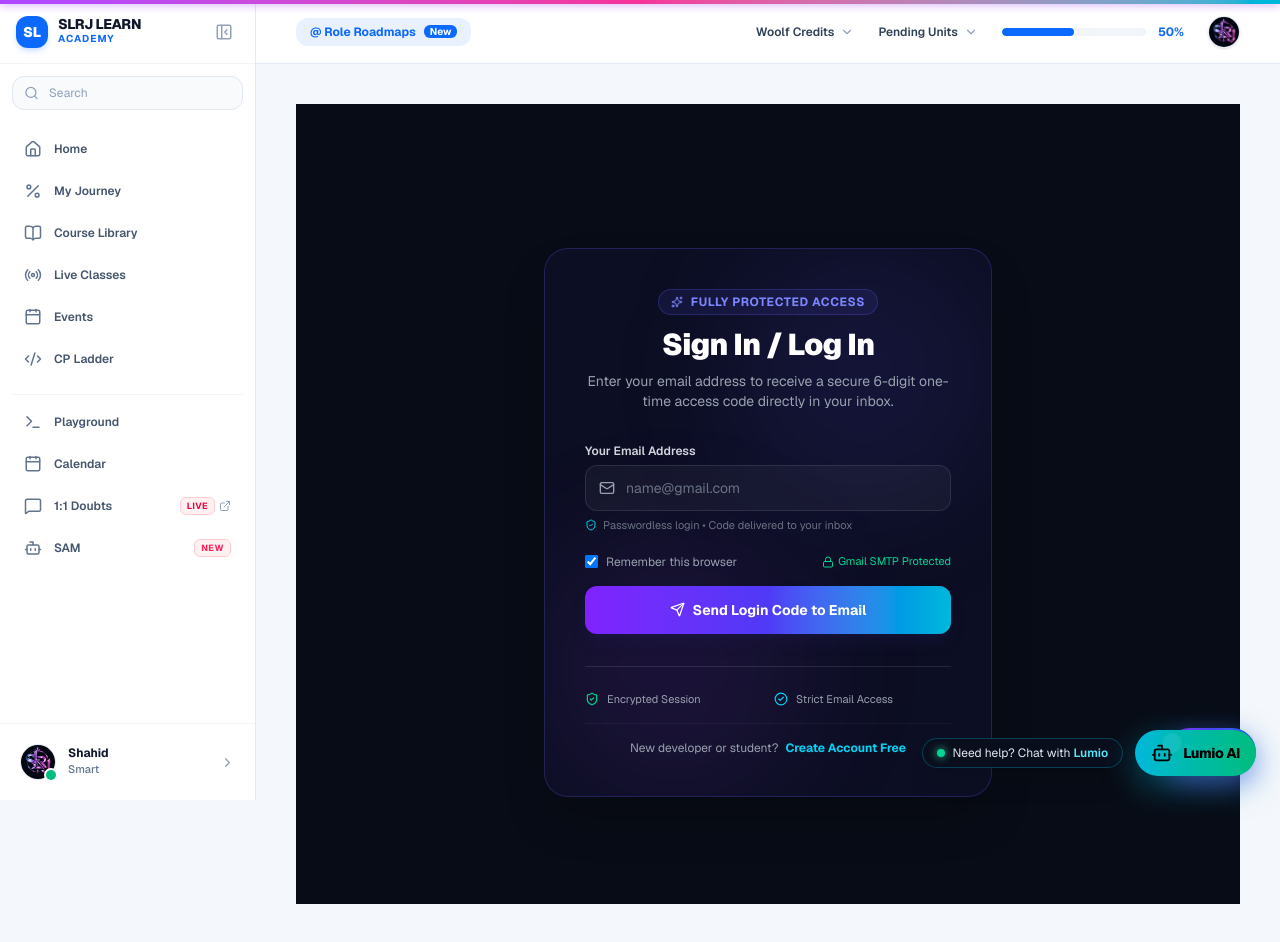
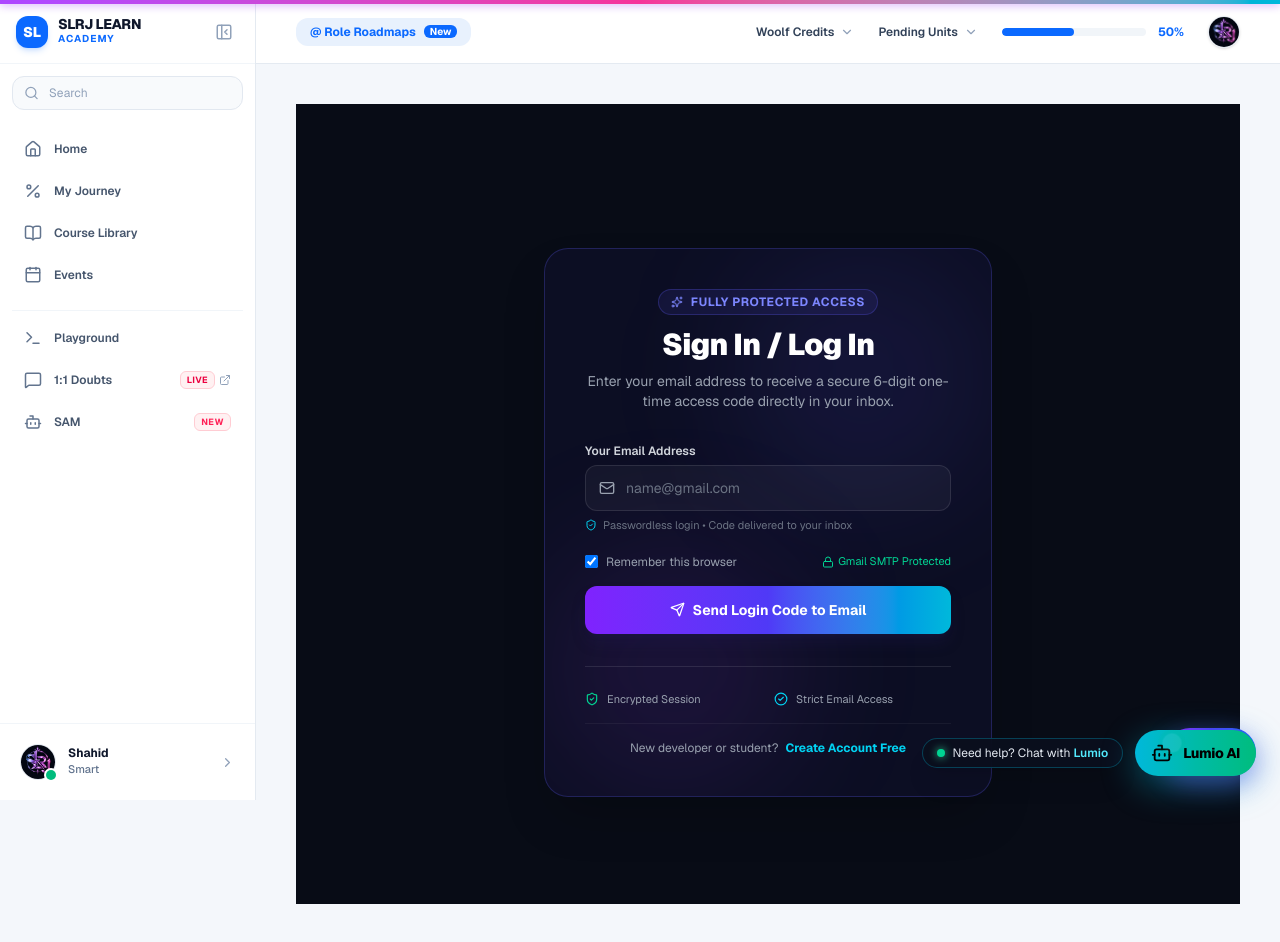
Before and after one commit to slrjdigital-ai/SLRJ-LEARN, a Next.js app: page /login in a window 1280 px wide. Built offline with nearby package versions, Linux system fonts and the light colour scheme.

Commit message:
Remove Live Classes, Calendar, and CP Ladder options from sidebar navigation

```diff
--- a/components/layout/AppSidebar.tsx
+++ b/components/layout/AppSidebar.tsx
@@ -9,9 +9,7 @@ import {
   Home,
   Percent,
   BookOpen,
-  Radio,
   Calendar,
-  Code2,
   Terminal,
   MessageSquare,
   Bot,
@@ -40,14 +38,11 @@ export default function AppSidebar({ collapsed, onToggle }: AppSidebarProps) {
     { name: "Home", href: "/", icon: Home, exact: true },
     { name: "My Journey", href: "/roadmap", icon: Percent, exact: false },
     { name: "Course Library", href: "/topics", icon: BookOpen, exact: false },
-    { name: "Live Classes", href: "/community", icon: Radio, exact: false },
     { name: "Events", href: "/gamification", icon: Calendar, exact: false },
-    { name: "CP Ladder", href: "/gamification", icon: Code2, exact: false },
   ];
 
   const secondaryNav = [
     { name: "Playground", href: "/practice", icon: Terminal, exact: false },
-    { name: "Calendar", href: "/gamification", icon: Calendar, exact: false },
     {
       name: "1:1 Doubts",
       href: "/ai-tutor",
```
